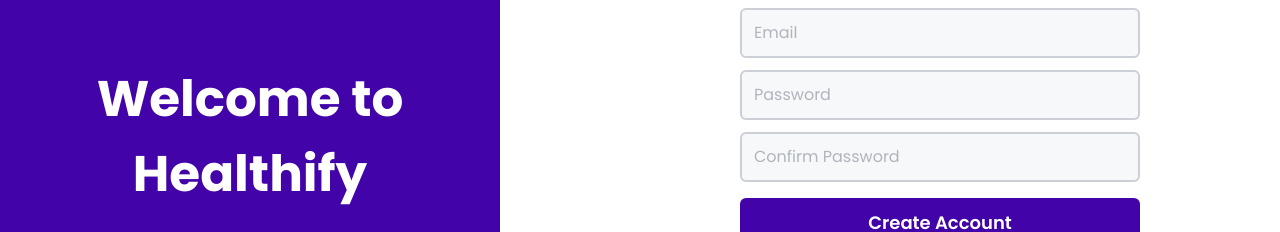
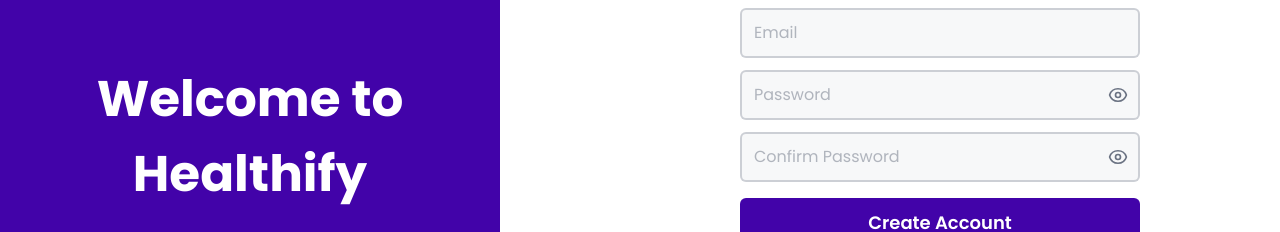
Before and after one commit to BusandCode/healthify, a Next.js app: page /signup in a window 1280 px wide. Shown: the part 263-495 px from the top of the page. Built offline with nearby package versions, Linux system fonts and the light colour scheme.

Commit message:
healthify

```diff
--- a/app/auth/callback/route.ts
+++ b/app/auth/callback/route.ts
@@ -4,7 +4,7 @@
 export async function GET(request: Request) {
   const { searchParams, origin } = new URL(request.url)
   const code = searchParams.get('code')
-  const next = searchParams.get('next') ?? '/'
+  const next = searchParams.get('next') ?? '/dashboard'
 
   if (code) {
     const supabase = await createClient()
--- a/app/login/page.tsx
+++ b/app/login/page.tsx
@@ -1,22 +1,42 @@
 "use client"
 import React, { useState } from 'react'
 import Link from 'next/link'
-import { signIn } from '../actions/auth'
+import { signIn, signInWithGoogle } from '../actions/auth'
 
 const LoginPage = () => {
   const [error, setError] = useState<string | null>(null)
   const [loading, setLoading] = useState(false)
+  const [googleLoading, setGoogleLoading] = useState(false)
+  const [showPassword, setShowPassword] = useState(false)
 
-  async function handleSubmit(formData: FormData) {
+  async function handleSubmit(e: React.FormEvent<HTMLFormElement>) {
+    e.preventDefault()
     setLoading(true)
     setError(null)
 
-    const result = await signIn(formData)
+    const formData = new FormData(e.currentTarget)
 
-    if (result?.error) {
-      setError(result.error)
+    try {
+      const result = await signIn(formData)
+
+      if (result?.error) {
+        setError(result.error)
+        setLoading(false)
+      }
+    } catch (err) {
+      setError('An unexpected error occurred. Please try again.')
       setLoading(false)
+      console.error('Login error:', err)
     }
+  }
+
+  async function handleGoogleSignIn() {
+    setGoogleLoading(true)
+    setError(null)
+    // Add your Google sign in logic here
+    // For now, just simulating:
+    // const result = await signInWithGoogle()
+    // setGoogleLoading(false)
   }
 
   return (
@@ -44,7 +64,7 @@
           )}
 
           {/* Email/Password Form */}
-          <form action={handleSubmit} className='flex flex-col gap-4'>
+          <form onSubmit={handleSubmit} className='flex flex-col gap-4'>
             {/* Email */}
             <div className='flex flex-col'>
               <input
@@ -58,16 +78,33 @@
             </div>
 
             {/* Password */}
-            <div className='flex flex-col'>
+            <div className='flex flex-col relative'>
               <input
-                type="password"
+                type={showPassword ? "text" : "password"}
                 name="password"
                 required
                 minLength={6}
                 disabled={loading}
-                className='bg-gray-200/30 text-gray-500 w-full h-[48px] sm:h-[55px] border-[2px] border-gray-500/30 px-3 py-2 rounded-md outline-0 focus:border-[#4203a9] transition-colors text-[14px] sm:text-[16px] disabled:opacity-50'
+                className='bg-gray-200/30 text-gray-500 w-full h-[48px] sm:h-[55px] border-[2px] border-gray-500/30 px-3 pr-12 py-2 rounded-md outline-0 focus:border-[#4203a9] transition-colors text-[14px] sm:text-[16px] disabled:opacity-50'
                 placeholder='Password'
               />
+              <button
+                type="button"
+                onClick={() => setShowPassword(!showPassword)}
+                className='absolute right-3 top-1/2 -translate-y-1/2 text-gray-500 hover:text-gray-700 transition-colors'
+                disabled={loading}
+              >
+                {showPassword ? (
+                  <svg xmlns="http://www.w3.org/2000/svg" fill="none" viewBox="0 0 24 24" strokeWidth={2} stroke="currentColor" className="w-5 h-5">
+                    <path strokeLinecap="round" strokeLinejoin="round" d="M3.98 8.223A10.477 10.477 0 001.934 12C3.226 16.338 7.244 19.5 12 19.5c.993 0 1.953-.138 2.863-.395M6.228 6.228A10.45 10.45 0 0112 4.5c4.756 0 8.773 3.162 10.065 7.498a10.523 10.523 0 01-4.293 5.774M6.228 6.228L3 3m3.228 3.228l3.65 3.65m7.894 7.894L21 21m-3.228-3.228l-3.65-3.65m0 0a3 3 0 10-4.243-4.243m4.242 4.242L9.88 9.88" />
+                  </svg>
+                ) : (
+                  <svg xmlns="http://www.w3.org/2000/svg" fill="none" viewBox="0 0 24 24" strokeWidth={2} stroke="currentColor" className="w-5 h-5">
+                    <path strokeLinecap="round" strokeLinejoin="round" d="M2.036 12.322a1.012 1.012 0 010-.639C3.423 7.51 7.36 4.5 12 4.5c4.638 0 8.573 3.007 9.963 7.178.07.207.07.431 0 .639C20.577 16.49 16.64 19.5 12 19.5c-4.638 0-8.573-3.007-9.963-7.178z" />
+                    <path strokeLinecap="round" strokeLinejoin="round" d="M15 12a3 3 0 11-6 0 3 3 0 016 0z" />
+                  </svg>
+                )}
+              </button>
             </div>
 
             {/* Forgot Password Link */}
@@ -141,10 +178,11 @@
           <div>
             <button
               type="button"
-              disabled={loading}
+              onClick={handleGoogleSignIn}
+              disabled={loading || googleLoading}
               className='bg-white border-[2px] border-gray-300 text-gray-700 w-full h-[48px] sm:h-[55px] rounded-md text-[14px] sm:text-[16px] cursor-pointer flex justify-center items-center hover:bg-gray-50 active:bg-gray-100 transition-colors duration-300 touch-manipulation disabled:opacity-50 disabled:cursor-not-allowed'
             >
-              {loading ? (
+              {googleLoading ? (
                 <>
                   <svg
                     className='animate-spin h-4 w-4 sm:h-5 sm:w-5 mr-2 sm:mr-3 text-gray-700 flex-shrink-0'
--- a/app/signup/page.tsx
+++ b/app/signup/page.tsx
@@ -1,22 +1,52 @@
 "use client"
 import React, { useState } from 'react'
 import Link from 'next/link'
-import { signUp } from '../actions/auth'
+import { signUp, signInWithGoogle } from '../actions/auth'
 
 const SignupPage = () => {
   const [error, setError] = useState<string | null>(null)
   const [loading, setLoading] = useState(false)
+  const [googleLoading, setGoogleLoading] = useState(false)
+  const [showPassword, setShowPassword] = useState(false)
+  const [showConfirmPassword, setShowConfirmPassword] = useState(false)
 
-  async function handleSubmit(formData: FormData) {
+  async function handleSubmit(e: React.FormEvent<HTMLFormElement>) {
+    e.preventDefault()
     setLoading(true)
     setError(null)
 
-    const result = await signUp(formData)
+    const formData = new FormData(e.currentTarget)
+    const password = formData.get('password') as string
+    const confirmPassword = formData.get('confirmPassword') as string
 
-    if (result?.error) {
-      setError(result.error)
+    // Client-side validation
+    if (password !== confirmPassword) {
+      setError('Passwords do not match')
       setLoading(false)
+      return
     }
+
+    try {
+      const result = await signUp(formData)
+
+      if (result?.error) {
+        setError(result.error)
+        setLoading(false)
+      }
+    } catch (err) {
+      setError('An unexpected error occurred. Please try again.')
+      setLoading(false)
+      console.error('Signup error:', err)
+    }
+  }
+
+  async function handleGoogleSignUp() {
+    setGoogleLoading(true)
+    setError(null)
+    // Add your Google sign up logic here
+    // For now, just simulating:
+    // const result = await signUpWithGoogle()
+    // setGoogleLoading(false)
   }
 
   return (
@@ -44,7 +74,7 @@
           )}
 
           {/* Form */}
-          <form action={handleSubmit} className='flex flex-col gap-3 w-full max-w-[400px]'>
+          <form onSubmit={handleSubmit} className='flex flex-col gap-3 w-full max-w-[400px]'>
             {/* First Name and Surname Row */}
             <div className='flex gap-3'>
               <div className='flex flex-col flex-1'>
@@ -82,29 +112,63 @@
             </div>
 
             {/* Password */}
-            <div className='flex flex-col'>
+            <div className='flex flex-col relative'>
               <input
-                type="password"
+                type={showPassword ? "text" : "password"}
                 name="password"
                 required
                 minLength={6}
                 disabled={loading}
-                className='bg-gray-200/30 text-gray-500 w-full h-[50px] border-[2px] border-gray-500/30 p-3 rounded-md outline-0 focus:border-[#4203a9] transition-colors disabled:opacity-50'
+                className='bg-gray-200/30 text-gray-500 w-full h-[50px] border-[2px] border-gray-500/30 p-3 pr-12 rounded-md outline-0 focus:border-[#4203a9] transition-colors disabled:opacity-50'
                 placeholder='Password'
               />
+              <button
+                type="button"
+                onClick={() => setShowPassword(!showPassword)}
+                className='absolute right-3 top-1/2 -translate-y-1/2 text-gray-500 hover:text-gray-700 transition-colors'
+                disabled={loading}
+              >
+                {showPassword ? (
+                  <svg xmlns="http://www.w3.org/2000/svg" fill="none" viewBox="0 0 24 24" strokeWidth={2} stroke="currentColor" className="w-5 h-5">
+                    <path strokeLinecap="round" strokeLinejoin="round" d="M3.98 8.223A10.477 10.477 0 001.934 12C3.226 16.338 7.244 19.5 12 19.5c.993 0 1.953-.138 2.863-.395M6.228 6.228A10.45 10.45 0 0112 4.5c4.756 0 8.773 3.162 10.065 7.498a10.523 10.523 0 01-4.293 5.774M6.228 6.228L3 3m3.228 3.228l3.65 3.65m7.894 7.894L21 21m-3.228-3.228l-3.65-3.65m0 0a3 3 0 10-4.243-4.243m4.242 4.242L9.88 9.88" />
+                  </svg>
+                ) : (
+                  <svg xmlns="http://www.w3.org/2000/svg" fill="none" viewBox="0 0 24 24" strokeWidth={2} stroke="currentColor" className="w-5 h-5">
+                    <path strokeLinecap="round" strokeLinejoin="round" d="M2.036 12.322a1.012 1.012 0 010-.639C3.423 7.51 7.36 4.5 12 4.5c4.638 0 8.573 3.007 9.963 7.178.07.207.07.431 0 .639C20.577 16.49 16.64 19.5 12 19.5c-4.638 0-8.573-3.007-9.963-7.178z" />
+                    <path strokeLinecap="round" strokeLinejoin="round" d="M15 12a3 3 0 11-6 0 3 3 0 016 0z" />
+                  </svg>
+                )}
+              </button>
             </div>
 
             {/* Confirm Password */}
-            <div className='flex flex-col'>
+            <div className='flex flex-col relative'>
               <input
-                type="password"
+                type={showConfirmPassword ? "text" : "password"}
                 name="confirmPassword"
                 required
                 minLength={6}
                 disabled={loading}
-                className='bg-gray-200/30 text-gray-500 w-full h-[50px] border-[2px] border-gray-500/30 p-3 rounded-md outline-0 focus:border-[#4203a9] transition-colors disabled:opacity-50'
+                className='bg-gray-200/30 text-gray-500 w-full h-[50px] border-[2px] border-gray-500/30 p-3 pr-12 rounded-md outline-0 focus:border-[#4203a9] transition-colors disabled:opacity-50'
                 placeholder='Confirm Password'
               />
+              <button
+                type="button"
+                onClick={() => setShowConfirmPassword(!showConfirmPassword)}
+                className='absolute right-3 top-1/2 -translate-y-1/2 text-gray-500 hover:text-gray-700 transition-colors'
+                disabled={loading}
+              >
+                {showConfirmPassword ? (
+                  <svg xmlns="http://www.w3.org/2000/svg" fill="none" viewBox="0 0 24 24" strokeWidth={2} stroke="currentColor" className="w-5 h-5">
+                    <path strokeLinecap="round" strokeLinejoin="round" d="M3.98 8.223A10.477 10.477 0 001.934 12C3.226 16.338 7.244 19.5 12 19.5c.993 0 1.953-.138 2.863-.395M6.228 6.228A10.45 10.45 0 0112 4.5c4.756 0 8.773 3.162 10.065 7.498a10.523 10.523 0 01-4.293 5.774M6.228 6.228L3 3m3.228 3.228l3.65 3.65m7.894 7.894L21 21m-3.228-3.228l-3.65-3.65m0 0a3 3 0 10-4.243-4.243m4.242 4.242L9.88 9.88" />
+                  </svg>
+                ) : (
+                  <svg xmlns="http://www.w3.org/2000/svg" fill="none" viewBox="0 0 24 24" strokeWidth={2} stroke="currentColor" className="w-5 h-5">
+                    <path strokeLinecap="round" strokeLinejoin="round" d="M2.036 12.322a1.012 1.012 0 010-.639C3.423 7.51 7.36 4.5 12 4.5c4.638 0 8.573 3.007 9.963 7.178.07.207.07.431 0 .639C20.577 16.49 16.64 19.5 12 19.5c-4.638 0-8.573-3.007-9.963-7.178z" />
+                    <path strokeLinecap="round" strokeLinejoin="round" d="M15 12a3 3 0 11-6 0 3 3 0 016 0z" />
+                  </svg>
+                )}
+              </button>
             </div>
 
             {/* Create Account Button with Loading Animation */}
@@ -170,10 +234,11 @@
           <div className='w-full max-w-[400px]'>
             <button
               type="button"
-              disabled={loading}
+              onClick={handleGoogleSignUp}
+              disabled={loading || googleLoading}
               className='bg-white border-[2px] border-gray-300 text-gray-700 w-full h-[50px] rounded-md text-[16px] cursor-pointer flex justify-center items-center hover:bg-gray-50 transition-colors duration-300 disabled:opacity-50 disabled:cursor-not-allowed'
             >
-              {loading ? (
+              {googleLoading ? (
                 <>
                   <svg
                     className='animate-spin h-5 w-5 mr-3 text-gray-700'
```
Also changed, not shown: app/actions/auth.ts (+21 -0 lines).
